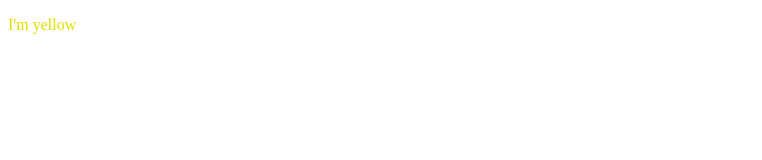
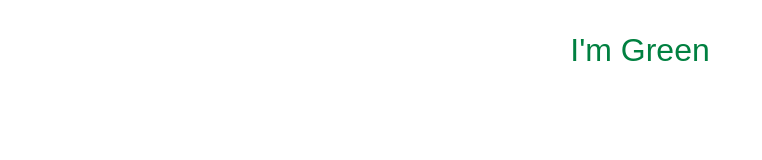
Before and after one commit to henriquemacosi/gittogator, a plain HTML site: page index.html in a window 1280 px wide. Shown: the whole page, without its empty margins (0-762 px from the left). Drawn offline with Linux system fonts and the light colour scheme.

Commit message:
eu sou verde

```diff
--- a/index.html
+++ b/index.html
@@ -3,11 +3,11 @@
 <head>
 	<meta charset="UTF-8">
 	<title>Git to Gator</title>
-	<script src="js/live.js"></script>
+	<!-- <script src="js/live.js"></script> -->
 	<link rel="stylesheet" href="css/style.min.css">
 </head>
 <body>
-	<p> I'm yellow</p>
+	<p> I'm Green</p>
 
 </body>
 </html>
--- a/sass/style.scss
+++ b/sass/style.scss
@@ -1,3 +1,6 @@
 p {
-	color: #DFDF00;
+	color: #008040;
+	font-family: arial, sans serif;
+	font-size: 32px;
+	text-align: center;
 }
```
Also changed, not shown: css/style.css, css/style.min.css.
